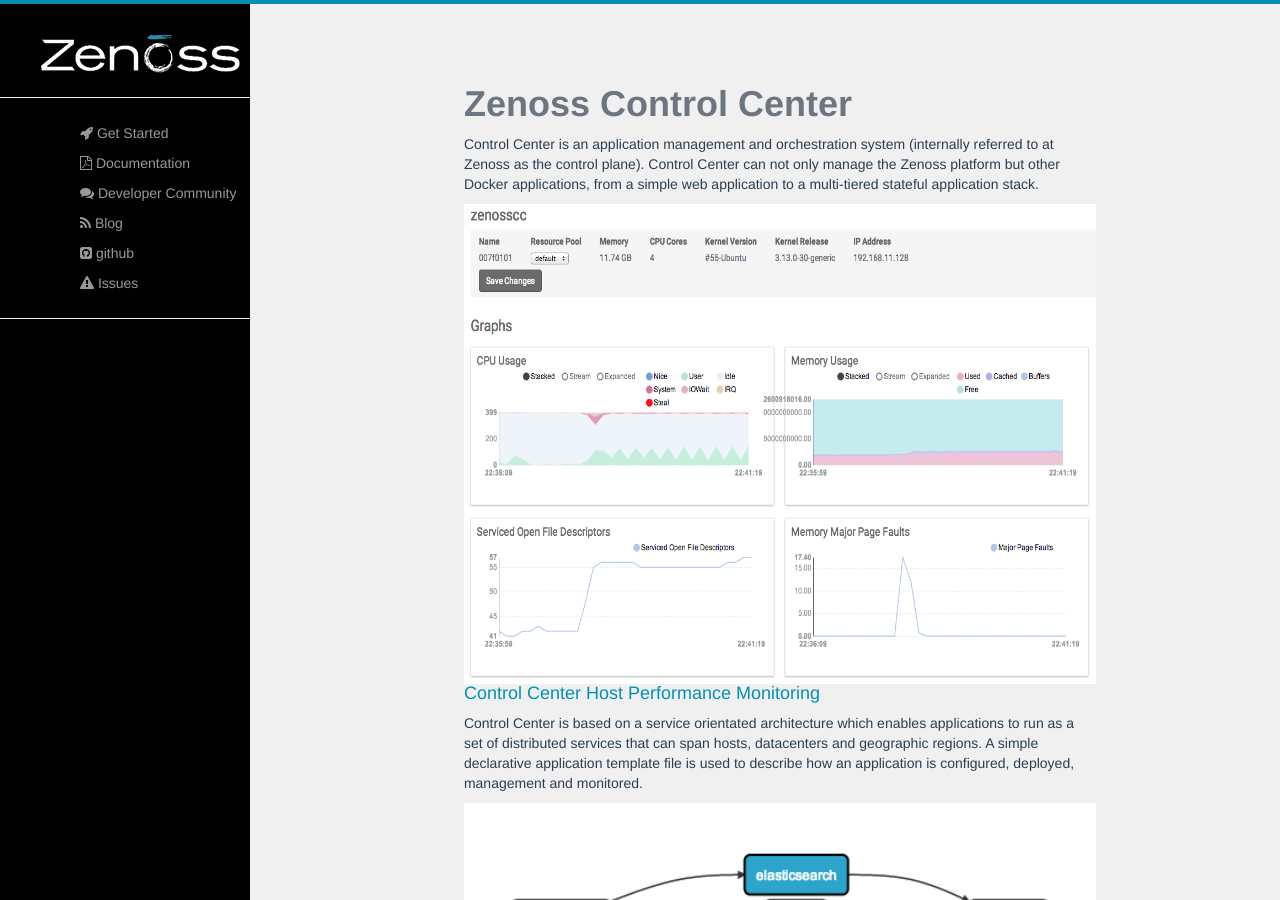
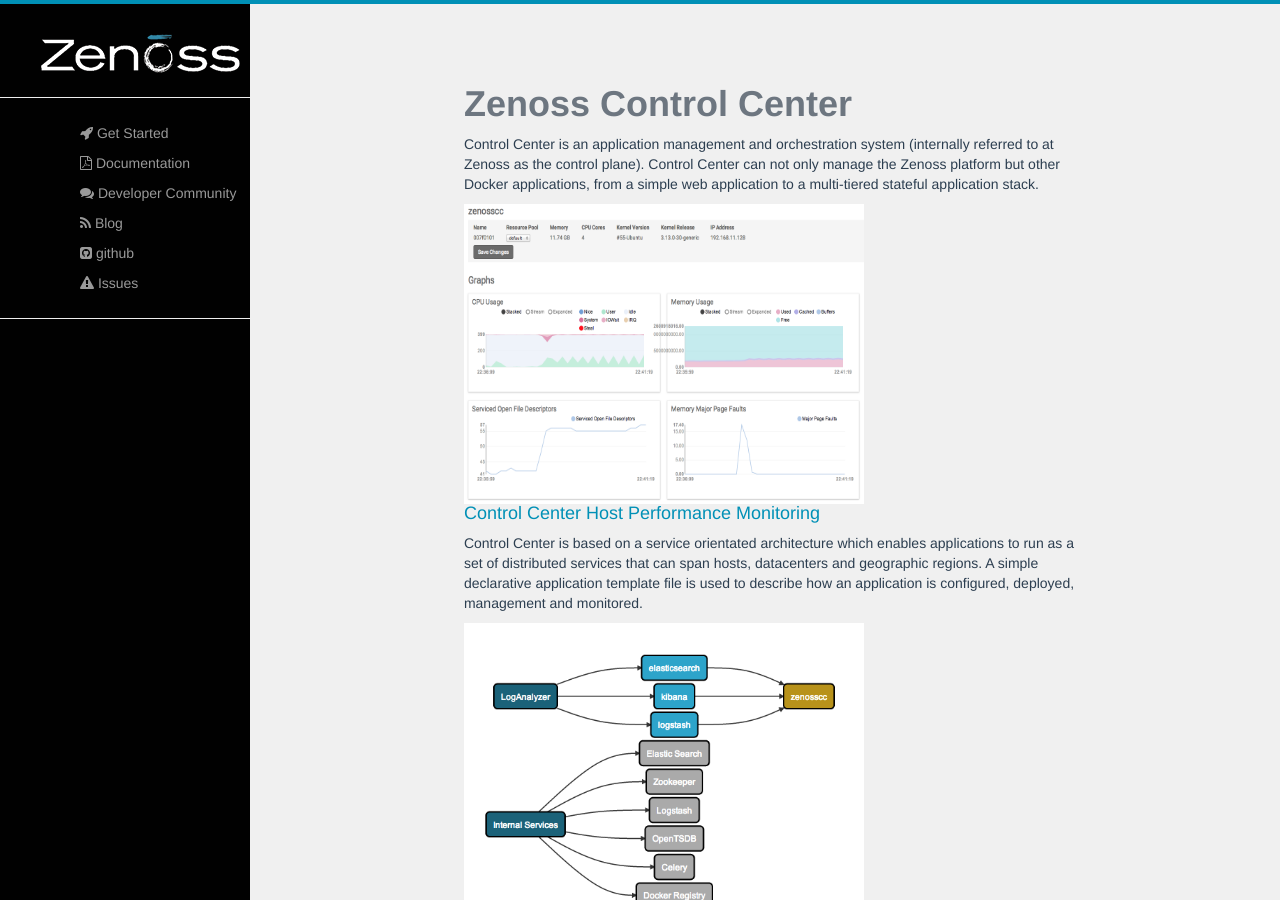
Before and after one commit to control-center/zenoss.io, a Jekyll site: the page built from index.html, in a window 1280 px wide and 900 px high. Built offline with Jekyll 4.4.1, drawn with Linux system fonts in a browser that asks for light colours; nearby versions of some CDN libraries; Markdown is read by kramdown in place of the engine named in the settings.

Commit message:
Update image size and alignment

```diff
--- a/index.html
+++ b/index.html
@@ -16,11 +16,11 @@
       <p>Control Center is an application management and orchestration system (internally referred to at Zenoss as the control plane). Control Center can not only manage the Zenoss platform but other Docker applications, from a simple web application to a multi-tiered stateful application stack.</p>
 
 
-      <h4><img src="/assets/ss.png" height="480" width="640"><br>Control Center Host Performance Monitoring</h4>
+      <h4><img src="/assets/ss.png" height="300" width="400" align="center"><br>Control Center Host Performance Monitoring</h4>
 
       <p>Control Center is based on a service orientated architecture which enables applications to run as a set of distributed services that can span hosts, datacenters and geographic regions. A simple declarative application template file is used to describe how an application is configured, deployed, management and monitored.</p>
 
-      <h4><img src="/assets/flow.png" height="480" width="640"><br>Application Topology View - ELK Stack</h4>
+      <h4><img src="/assets/flow.png" height="300" width="400" align="center"><br>Application Topology View - ELK Stack</h4>
       <p>Monitoring anything and everything is part of our DNA here at Zenoss, so we have built declarative monitoring support into Control Center. Applications can be automatically monitored and modeled upon provisioning.</p>
 
       <ul><h4>Control Center key features:</h4>
```
